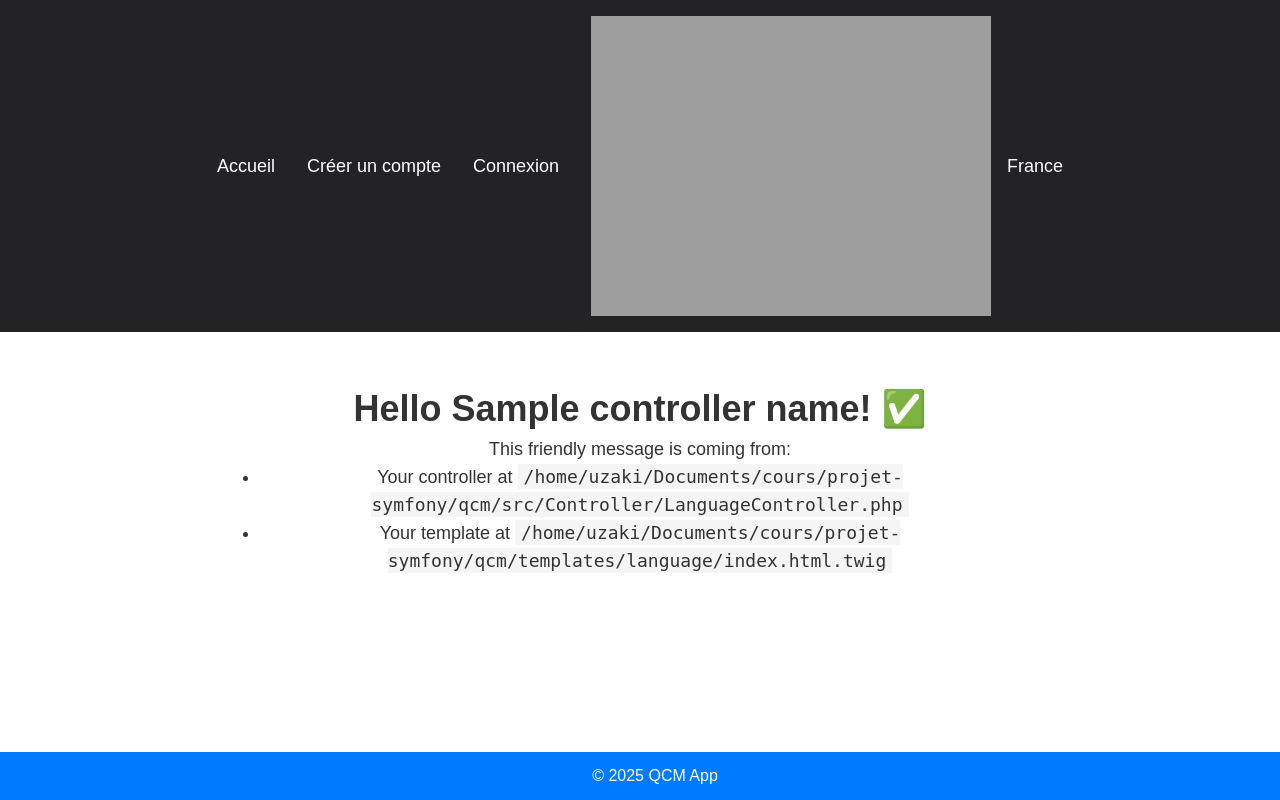
After one commit to DeoxysTheGod/symfony-project-test, a Symfony app: template templates/language/index.html.twig in a window 1280 px wide. The commit adds this page. Run offline with Twig, Linux system fonts and the light colour scheme; the template is opened without the code that fills it: most values are stand-ins (such as "Sample title", 1, 10 or a date in 2020); style sheets or scripts are compiled from the project's sources; some libraries are stand-ins or nearby versions.

Commit message:
Api and Css

```diff
--- a/assets/app.js
+++ b/assets/app.js
@@ -1,10 +1,34 @@
-import './bootstrap.js';
-/*
- * Welcome to your app's main JavaScript file!
- *
- * This file will be included onto the page via the importmap() Twig function,
- * which should already be in your base.html.twig.
- */
-import './styles/app.css';
+console.log('This log comes from assets/app.js - welcome to AssetMapper! 🎉');
 
-console.log('This log comes from assets/app.js - welcome to AssetMapper! 🎉');
+document.addEventListener("DOMContentLoaded", async function () {
+    const apiUrl = "http://127.0.0.1:8001"; // Remplace par l'URL de ton API
+    const languageList = document.getElementById("language-list");
+    const languageBtn = document.getElementById("language-btn");
+    const currentFlag = document.getElementById("current-flag");
+    const currentLang = document.getElementById("current-lang");
+
+    try {
+        const response = await fetch(`${apiUrl}/api/languages`);
+        const data = await response.json();
+
+        const languages = data.member;
+
+        languages.forEach(lang => {
+            const li = document.createElement("li");
+            const flagUrl = `${apiUrl}${lang.flag}`;
+            li.innerHTML = `<img src="${flagUrl}" alt="${lang.name}"> ${lang.name}`;
+            li.addEventListener("click", () => changeLanguage(lang.code, flagUrl, lang.name));
+            languageList.appendChild(li);
+        });
+    } catch (error) {
+        console.error("Erreur lors du chargement des langues :", error);
+    }
+
+    function changeLanguage(code, flag, name) {
+        currentFlag.src = flag;
+        currentFlag.alt = name;
+        currentLang.textContent = name;
+        document.documentElement.lang = code; // Change la langue de la page
+        console.log("Langue changée :", code); // Ici, ajoute la logique pour mettre à jour la langue côté serveur
+    }
+});
--- a/assets/styles/app.css
+++ b/assets/styles/app.css
@@ -1,37 +1,50 @@
+:root {
+  --clr-primary: #fff;
+  --clr-primary-font: #000;
+  --clr-secondary: #232325;
+  --clr-secondary-font: #fff;
+  --clr-tertiary: #23ED34;
+  --clr-tertiary-font: #000;
+}
+
+* {
+    margin: 0;
+    padding: 0;
+}
+
 /* Style global */
 body {
     font-family: Arial, sans-serif;
     margin: 0;
     padding: 0;
-    background-color: #f5f5f5;
+    background-color: var(--clr-primary);
     color: #333;
 }
 
 /* Navbar */
 nav {
-    background-color: #007bff;
-    padding: 10px;
+    background-color: var(--clr-secondary);
+    color: var(--clr-secondary-font);
+    display: flex;
+    align-items: center;
+    justify-content: center;
 }
 
-nav ul {
+nav .btn {
+  background-color: var(--clr-secondary);
+  color: var(--clr-secondary-font);
+}
+
+nav .container {
     list-style: none;
     display: flex;
     justify-content: center;
+    align-items: center;
     padding: 0;
 }
 
-nav ul li {
-    margin: 0 15px;
-}
-
-nav ul li a {
-    color: white;
-    text-decoration: none;
-    font-weight: bold;
-}
-
-nav ul li a:hover {
-    text-decoration: underline;
+nav .container li {
+    height: 100%;
 }
 
 /* Contenu */
@@ -43,17 +56,21 @@ main {
 
 /* Boutons */
 .btn {
-    display: inline-block;
-    padding: 10px 20px;
-    margin: 10px;
+    display: flex;
+    align-items: center;
+    gap: 1rem;
+    padding: 1rem;
     background-color: #007bff;
     color: white;
     text-decoration: none;
     border-radius: 5px;
+    border: none;
+    font-size: 18px;
 }
 
 .btn:hover {
-    background-color: #0056b3;
+    background-color: var(--clr-tertiary);
+    color: var(--clr-tertiary-font);
 }
 
 /* Footer */
@@ -66,3 +83,46 @@ footer {
     bottom: 0;
     width: 100%;
 }
+
+/* Language */
+.dropdown {
+    position: relative;
+    display: inline-block;
+
+    button {
+      background-color: var(--clr-secondary);
+      color: var(--clr-secondary-font);
+    }
+}
+
+.dropdown-menu {
+    display: none;
+    position: absolute;
+    background-color: var(--clr-secondary);
+    min-width: 150px;
+    box-shadow: 0px 4px 6px rgba(0, 0, 0, 0.1);
+    list-style: none;
+    padding: 0;
+}
+
+.dropdown-menu li {
+    padding: 10px;
+    margin: 0 !important;
+    cursor: pointer;
+    display: flex;
+    align-items: center;
+}
+
+.dropdown-menu li:hover {
+  background-color: var(--clr-tertiary);
+  color: var(--clr-tertiary-font);
+}
+
+.dropdown-menu li img {
+    width: 20px;
+    margin-right: 10px;
+}
+
+.dropdown:hover .dropdown-menu {
+    display: block;
+}
--- a/templates/base.html.twig
+++ b/templates/base.html.twig
@@ -4,15 +4,31 @@
     <meta charset="UTF-8">
     <meta name="viewport" content="width=device-width, initial-scale=1.0">
     <title>{% block title %}QCM App{% endblock %}</title>
-    <link rel="stylesheet" href="{{ asset('css/style.css') }}">
+    <link rel="stylesheet" href="{{ asset('styles/app.css') }}">
 </head>
 <body>
     <header>
-        <nav>
-            <ul>
-                <li><a href="{{ path('app_home') }}">Accueil</a></li>
-                <li><a href="{{ path('app_question_list') }}">Liste des Questions</a></li>
-                <li><a href="{{ path('app_question_new') }}">Ajouter une Question</a></li>
+        <nav class="nav">
+            <ul class="container">
+                <li><a class="btn" href="{{ path('app_home') }}">Accueil</a></li>
+                {% if app.user %}
+                <li><a class="btn" href="{{ path('app_question_list') }}">Liste des Questions</a></li>
+                <li><a class="btn" href="{{ path('app_question_new') }}">Ajouter une Question</a></li>
+                <li class="end-nav nav-logout"><a class="btn" href="{{ path('app_logout') }}">Déconnexion</a></li>
+                {% else %}
+                <li class="end-nav"><a class="btn" href="{{ path('app_register') }}">Créer un compte</a></li>
+                <li class="end-nav"><a class="btn" href="{{ path('app_login') }}">Connexion</a></li>
+                {% endif %}
+                <li>
+                  <div class="dropdown">
+                    <button id="language-btn" class="btn">
+                      <img id="current-flag" src="http://127.0.0.1:8001/images/flags/fr.png" alt="France">
+                      <span id="current-lang">France</span>
+                    </button>
+                    <ul id="language-list" class="dropdown-menu"></ul>
+                  </div>
+                </li>
+
             </ul>
         </nav>
     </header>
@@ -24,5 +40,6 @@
     <footer>
         <p>&copy; 2025 QCM App</p>
     </footer>
+    <script src="{{ asset('app.js') }}"></script>
 </body>
 </html>
--- /dev/null
+++ b/templates/language/index.html.twig
@@ -0,0 +1,20 @@
+{% extends 'base.html.twig' %}
+
+{% block title %}Hello LanguageController!{% endblock %}
+
+{% block body %}
+<style>
+    .example-wrapper { margin: 1em auto; max-width: 800px; width: 95%; font: 18px/1.5 sans-serif; }
+    .example-wrapper code { background: #F5F5F5; padding: 2px 6px; }
+</style>
+
+<div class="example-wrapper">
+    <h1>Hello {{ controller_name }}! ✅</h1>
+
+    This friendly message is coming from:
+    <ul>
+        <li>Your controller at <code>/home/uzaki/Documents/cours/projet-symfony/qcm/src/Controller/LanguageController.php</code></li>
+        <li>Your template at <code>/home/uzaki/Documents/cours/projet-symfony/qcm/templates/language/index.html.twig</code></li>
+    </ul>
+</div>
+{% endblock %}
```
Also changed, not shown: templates/home/index.html.twig (+0 -8 lines), tests/Controller/LanguageControllerTest.php (added, +16 -0 lines), public/favicon.ico (added).
